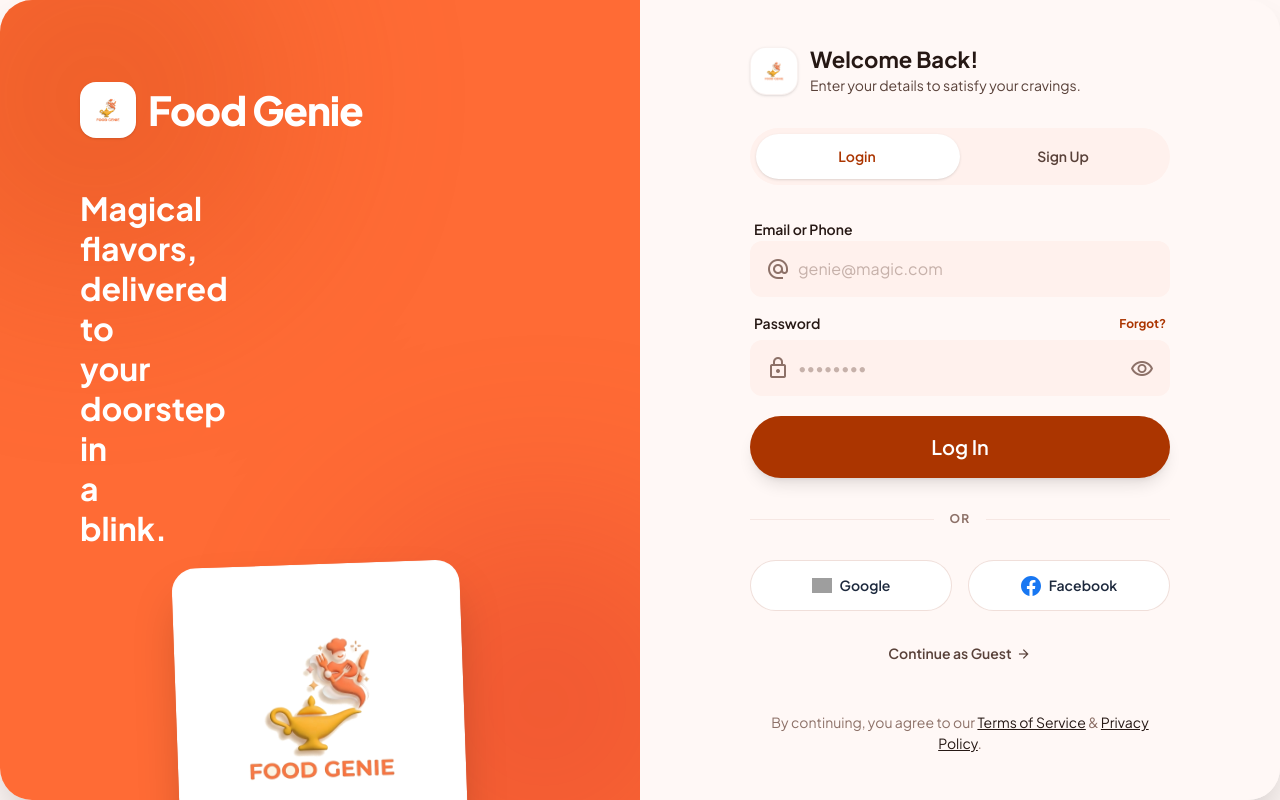
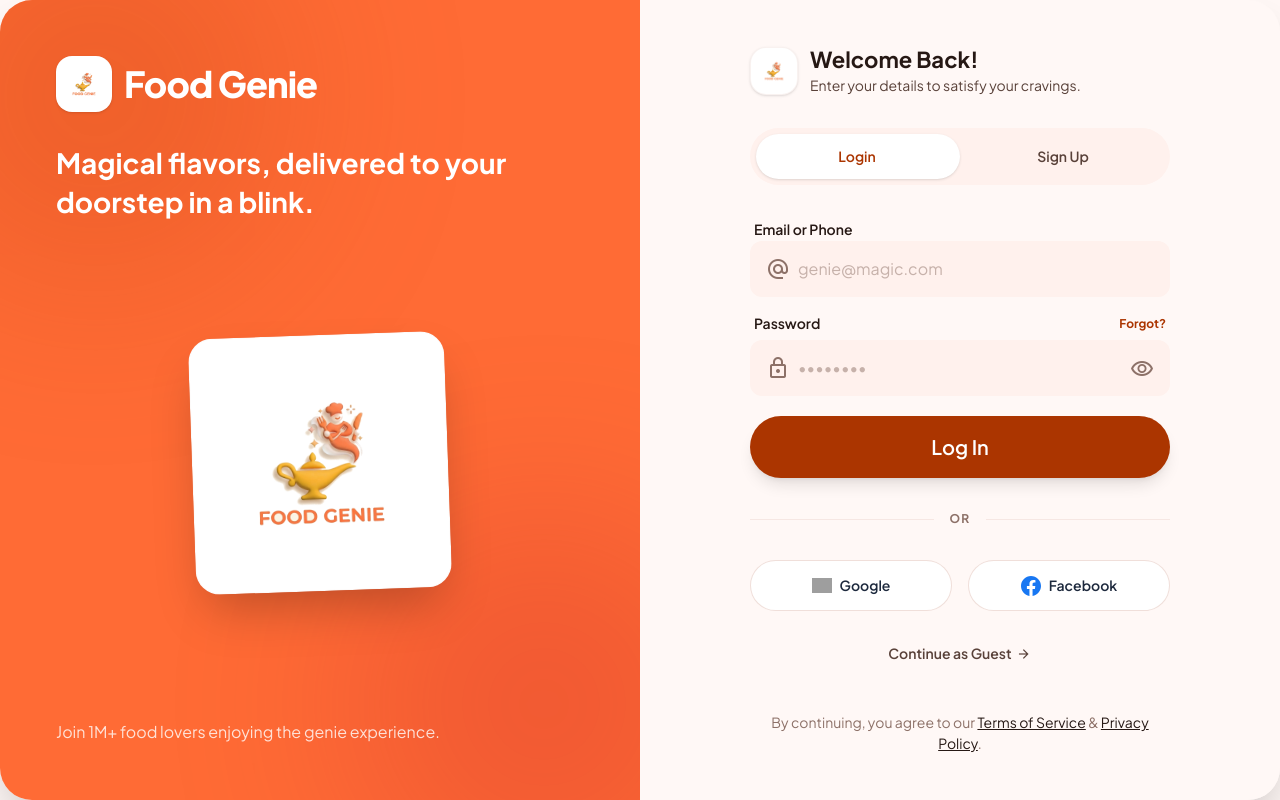
Before and after one commit to Ahmad-Mashhood/customer-portal, a React (Vite) app: page /login in a window 1280 px wide. Built offline with nearby package versions, Linux system fonts and the light colour scheme; grey boxes are pictures that could not be loaded.

Commit message:
Fix left panel text wrapping and padding in Customer Portal login page

```diff
--- a/src/pages/LoginPage.jsx
+++ b/src/pages/LoginPage.jsx
@@ -313,29 +313,29 @@ export default function LoginPage() {
       <div className="w-full max-w-7xl mx-auto flex flex-col lg:flex-row bg-[#fff8f6] rounded-[32px] overflow-hidden shadow-2xl lg:h-[800px]">
 
         {/* ── Branding Panel (desktop only) ──────────────────── */}
-        <div className="hidden lg:flex lg:w-1/2 relative bg-[#ff6b35] p-20 flex-col justify-between overflow-hidden">
+        <div className="hidden lg:flex lg:w-1/2 relative bg-[#ff6b35] p-10 xl:p-14 flex-col justify-between overflow-hidden">
           <div className="absolute inset-0 opacity-20 pointer-events-none">
             <div className="absolute -top-24 -left-24 w-96 h-96 bg-[#ab3500] rounded-full blur-[100px]" />
             <div className="absolute -bottom-24 -right-24 w-96 h-96 bg-[#b7102a] rounded-full blur-[100px]" />
           </div>
           <div className="relative z-10">
-            <div className="flex items-center gap-3 mb-12">
+            <div className="flex items-center gap-3 mb-8">
               <div className="w-14 h-14 bg-white rounded-2xl p-2 shadow-sm flex items-center justify-center border border-white/20">
                 <img src={logo} alt="Food Genie" className="w-full h-full object-contain" />
               </div>
-              <h1 className="text-[40px] font-extrabold text-white tracking-tight">Food Genie</h1>
+              <h1 className="text-[36px] font-extrabold text-white tracking-tight">Food Genie</h1>
             </div>
-            <h2 className="text-[32px] font-bold text-white max-w-md leading-tight">
+            <h2 className="text-[28px] font-bold text-white leading-snug">
               Magical flavors, delivered to your doorstep in a blink.
             </h2>
           </div>
           <div className="relative z-10 my-4">
-            <div className="w-72 h-72 mx-auto rounded-3xl overflow-hidden shadow-2xl transform -rotate-2 hover:rotate-0 transition-transform duration-500 bg-white flex items-center justify-center p-6 border border-[#e1bfb5]/10">
+            <div className="w-64 h-64 mx-auto rounded-3xl overflow-hidden shadow-2xl transform -rotate-2 hover:rotate-0 transition-transform duration-500 bg-white flex items-center justify-center p-6 border border-[#e1bfb5]/10">
               <img src={logo} alt="Food Genie Logo" className="w-full h-full object-contain" />
             </div>
           </div>
-          <div className="relative z-10 mt-6">
-            <p className="text-[18px] text-white/80">Join 1M+ food lovers enjoying the genie experience.</p>
+          <div className="relative z-10 mt-4">
+            <p className="text-[16px] text-white/80">Join 1M+ food lovers enjoying the genie experience.</p>
           </div>
         </div>
 
```
